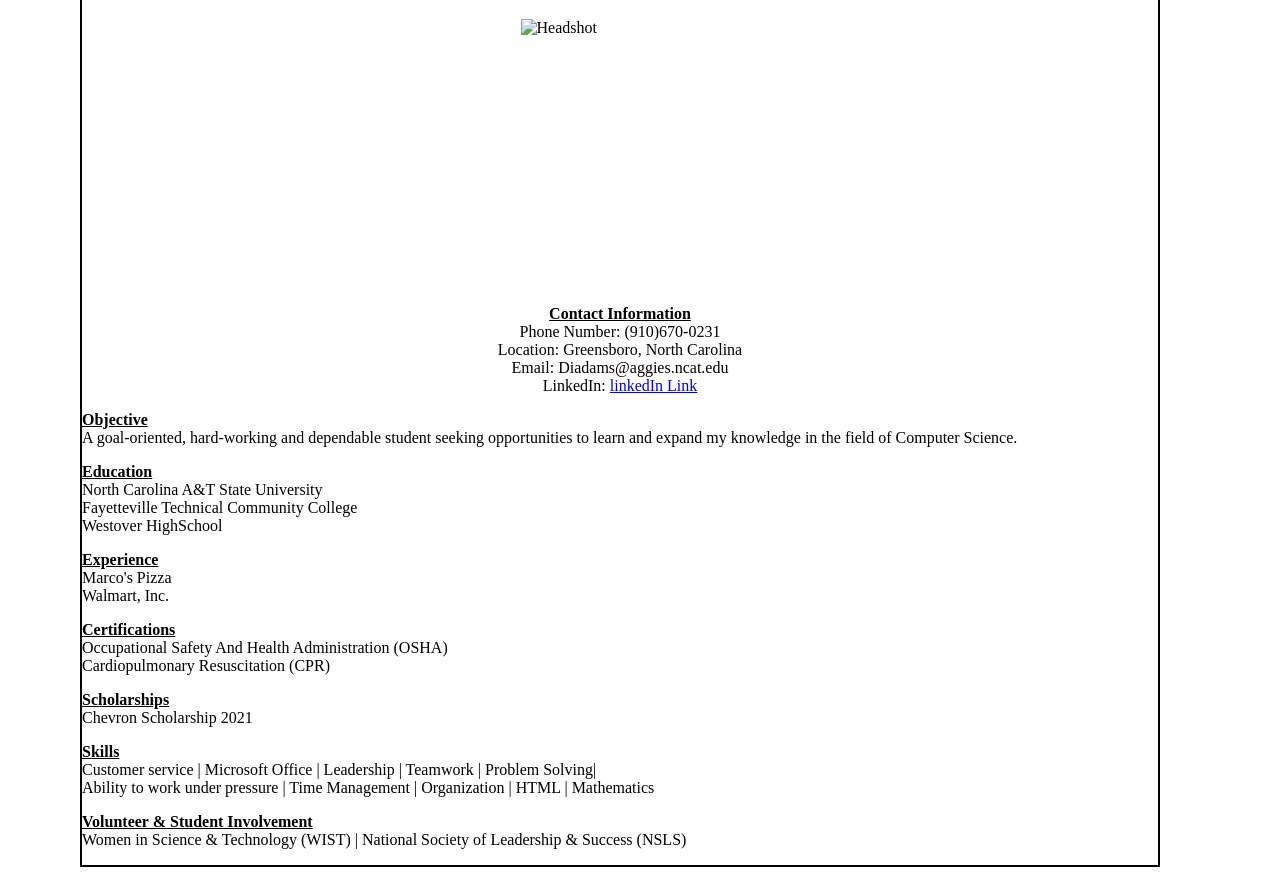
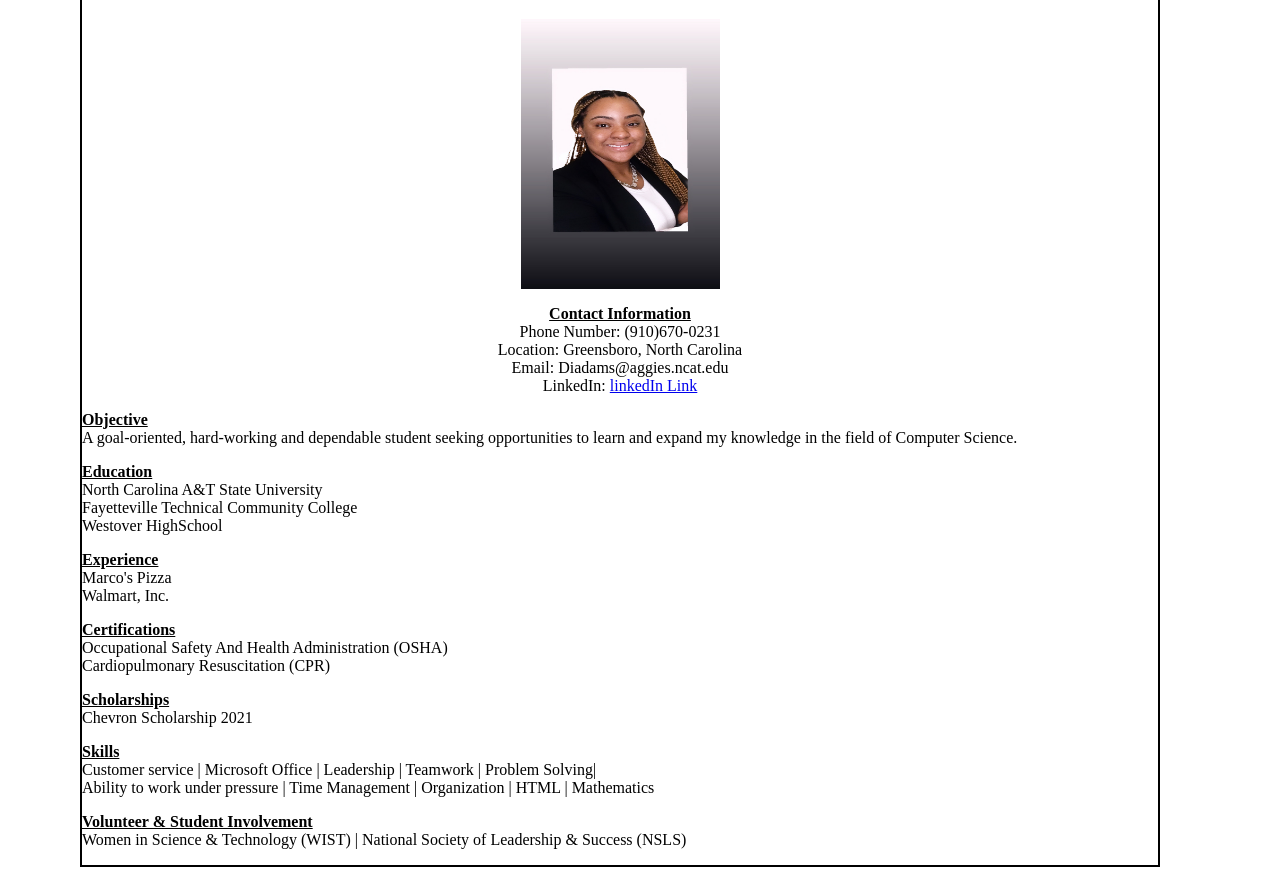
Before and after one commit to diadams/resumee, a plain HTML site: page index.html in a window 1280 px wide. Shown: the part 71-946 px from the top of the page. Drawn offline with Linux system fonts and the light colour scheme.

Commit message:
Update index.html

```diff
--- a/index.html
+++ b/index.html
@@ -6,7 +6,7 @@
 <h1
 align="CENTER">Dena's Adams Resume</h1>
 
-<img src="photo 1.jpg"
+<img src="photo1.jpg"
 alt="Headshot"
 style= "width: 199px; height: 270px; display: block; margin-left: auto; margin-right: auto;">
 
```
